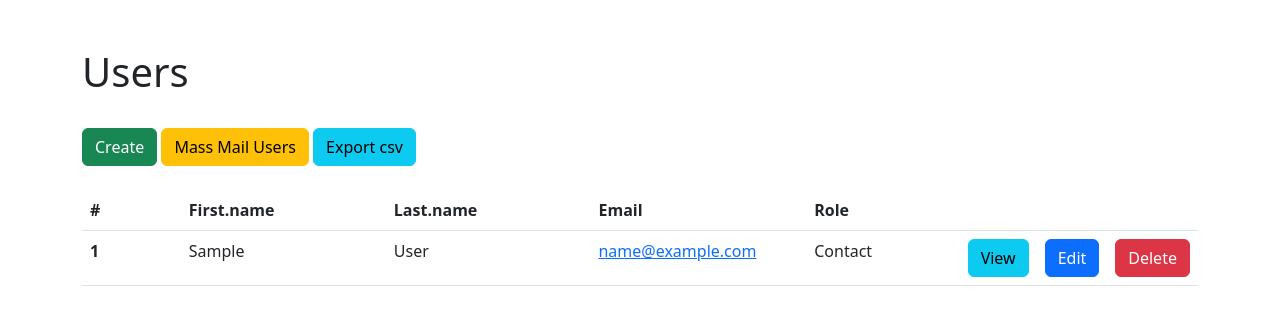
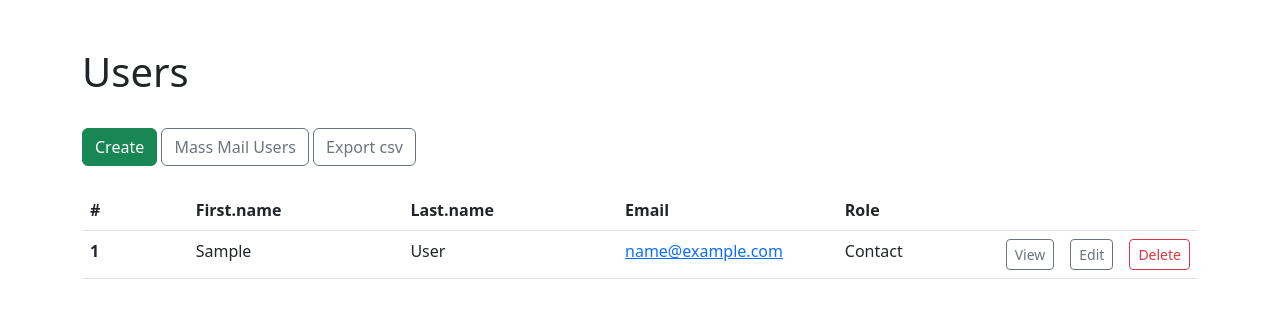
Before and after one commit to Jean28518/event-management-system, a Django app: page /users/ in a window 1280 px wide. Shown: the part 56-381 px from the top of the page. Run offline with Django 4.2, Linux system fonts and the light colour scheme; the visitor is signed in with stand-in values (Sample User, id 1); data comes from the database, SQL or seed files in the repository.

Commit message:
Update design of user overview

```diff
--- a/src/event_management_system/event_management_system/templates/global/base.html
+++ b/src/event_management_system/event_management_system/templates/global/base.html
@@ -5,11 +5,9 @@
     <meta charset="utf-8">
     <meta name="viewport" content="width=device-width, initial-scale=1">
     <title>{% trans "Event Management System" %} </title>
-    <link href="https://cdn.jsdelivr.net/npm/bootstrap@5.2.0/dist/css/bootstrap.min.css" rel="stylesheet" integrity="sha384-gH2yIJqKdNHPEq0n4Mqa/HGKIhSkIHeL5AyhkYV8i59U5AR6csBvApHHNl/vI1Bx" crossorigin="anonymous">
-  </head>
+    <link href="https://cdn.jsdelivr.net/npm/bootstrap@5.2.2/dist/css/bootstrap.min.css" rel="stylesheet" integrity="sha384-Zenh87qX5JnK2Jl0vWa8Ck2rdkQ2Bzep5IDxbcnCeuOxjzrPF/et3URy9Bv1WTRi" crossorigin="anonymous">  </head>
   <body>
-    <script src="https://cdn.jsdelivr.net/npm/bootstrap@5.2.0/dist/js/bootstrap.bundle.min.js" integrity="sha384-A3rJD856KowSb7dwlZdYEkO39Gagi7vIsF0jrRAoQmDKKtQBHUuLZ9AsSv4jD4Xa" crossorigin="anonymous"></script>
-
+    <script src="https://cdn.jsdelivr.net/npm/bootstrap@5.2.2/dist/js/bootstrap.bundle.min.js" integrity="sha384-OERcA2EqjJCMA+/3y+gxIOqMEjwtxJY7qPCqsdltbNJuaOe923+mo//f6V8Qbsw3" crossorigin="anonymous"></script>
     {% include 'global/navbar.html' %}
     <br/>
     <br/>
--- a/src/event_management_system/event_management_system/templates/global/base_public.html
+++ b/src/event_management_system/event_management_system/templates/global/base_public.html
@@ -4,10 +4,10 @@
     <meta charset="utf-8">
     <meta name="viewport" content="width=device-width, initial-scale=1">
     <title>Event Management System</title>
-    <link href="https://cdn.jsdelivr.net/npm/bootstrap@5.2.0/dist/css/bootstrap.min.css" rel="stylesheet" integrity="sha384-gH2yIJqKdNHPEq0n4Mqa/HGKIhSkIHeL5AyhkYV8i59U5AR6csBvApHHNl/vI1Bx" crossorigin="anonymous">
+    <link href="https://cdn.jsdelivr.net/npm/bootstrap@5.2.2/dist/css/bootstrap.min.css" rel="stylesheet" integrity="sha384-Zenh87qX5JnK2Jl0vWa8Ck2rdkQ2Bzep5IDxbcnCeuOxjzrPF/et3URy9Bv1WTRi" crossorigin="anonymous">  </head>
   </head>
   <body>
-    <script src="https://cdn.jsdelivr.net/npm/bootstrap@5.2.0/dist/js/bootstrap.bundle.min.js" integrity="sha384-A3rJD856KowSb7dwlZdYEkO39Gagi7vIsF0jrRAoQmDKKtQBHUuLZ9AsSv4jD4Xa" crossorigin="anonymous"></script>
+    <script src="https://cdn.jsdelivr.net/npm/bootstrap@5.2.2/dist/js/bootstrap.bundle.min.js" integrity="sha384-OERcA2EqjJCMA+/3y+gxIOqMEjwtxJY7qPCqsdltbNJuaOe923+mo//f6V8Qbsw3" crossorigin="anonymous"></script>
 
     <br/>
     <br/>
--- a/src/event_management_system/users/templates/users/overview.html
+++ b/src/event_management_system/users/templates/users/overview.html
@@ -4,8 +4,8 @@
 <h1>{% trans "Users" %}</h1>
 <br>
 <a href="{% url 'user_create' %}"><button type="button" class="btn btn-success">{% trans "Create" %}</button></a>
-<a href="{% url 'email_send_mass_user' %}"><button type="button" class="btn btn-warning">{% trans "Mass Mail Users" %}</button></a>
-<a href="{% url 'user_export_csv' %}"><button type="button" class="btn btn-info">{% trans "Export csv" %}</button></a>
+<a href="{% url 'email_send_mass_user' %}"><button type="button" class="btn btn-outline-secondary">{% trans "Mass Mail Users" %}</button></a>
+<a href="{% url 'user_export_csv' %}"><button type="button" class="btn btn-outline-secondary">{% trans "Export csv" %}</button></a>
 <br>
 <br>
 <table class="table table-hover">
@@ -30,11 +30,11 @@
                 <td><a href="mailto:{{user.email}}">{{user.email}}</a></td>
                 <td>{{user.user_role}}</td>
 
-                <td><a href="{% url 'user_view' user.id%}"><button type="button" class="btn btn-info">{% trans "View" %}</button></a></td>
-                <td><a href="{% url 'user_edit' user.id%}"><button type="button" class="btn btn-primary">{% trans "Edit" %}</button></a></td>
+                <td><a href="{% url 'user_view' user.id%}"><button type="button" class="btn btn-outline-secondary btn-sm">{% trans "View" %}</button></a></td>
+                <td><a href="{% url 'user_edit' user.id%}"><button type="button" class="btn btn-outline-secondary btn-sm">{% trans "Edit" %}</button></a></td>
 
                 {% comment %} Delete Button {% endcomment %}
-                <td><button type="button" class="btn btn-danger" data-bs-toggle="modal" data-bs-target="#deleteModal{{user.id}}">{% trans "Delete" %}</button></td>
+                <td><button type="button" class="btn btn-outline-danger btn-sm" data-bs-toggle="modal" data-bs-target="#deleteModal{{user.id}}">{% trans "Delete" %}</button></td>
 
                 {% comment %} Delete Popup {% endcomment %}
                 <div class="modal fade" id="deleteModal{{user.id}}" tabindex="-1" aria-labelledby="deleteModal{{user.id}}Label" aria-hidden="true">
@@ -48,7 +48,7 @@
                         {% trans "delete.question.part1" %} {{user.first_name}} {{user.last_name}} {% trans "delete.question.part2" %}
                       </div>
                       <div class="modal-footer">
-                        <button type="button" class="btn btn-secondary" data-bs-dismiss="modal">{% trans "Cancel" %}</button>
+                        <button type="button" class="btn btn-outline-secondary" data-bs-dismiss="modal">{% trans "Cancel" %}</button>
                         <a href="{% url 'user_delete' user.id%}"><button type="button" class="btn btn-danger">{% trans "Delete" %}</button></a>
                       </div>
                     </div>
```
